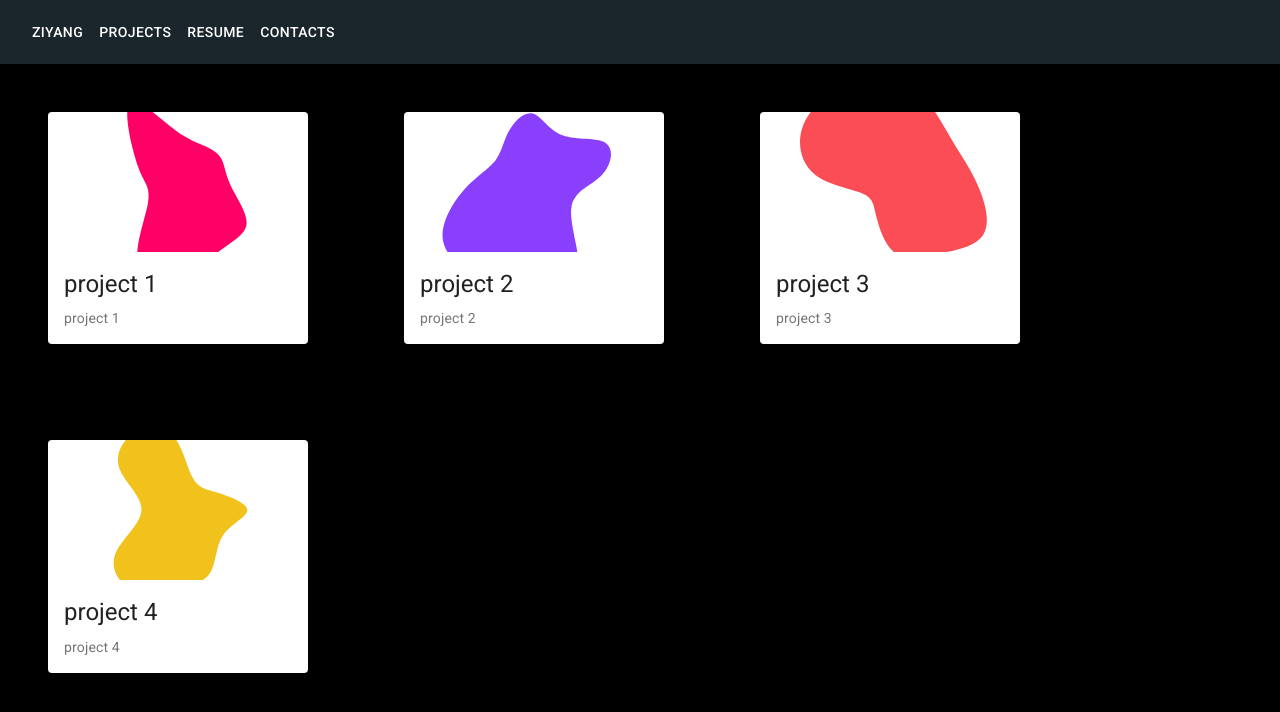
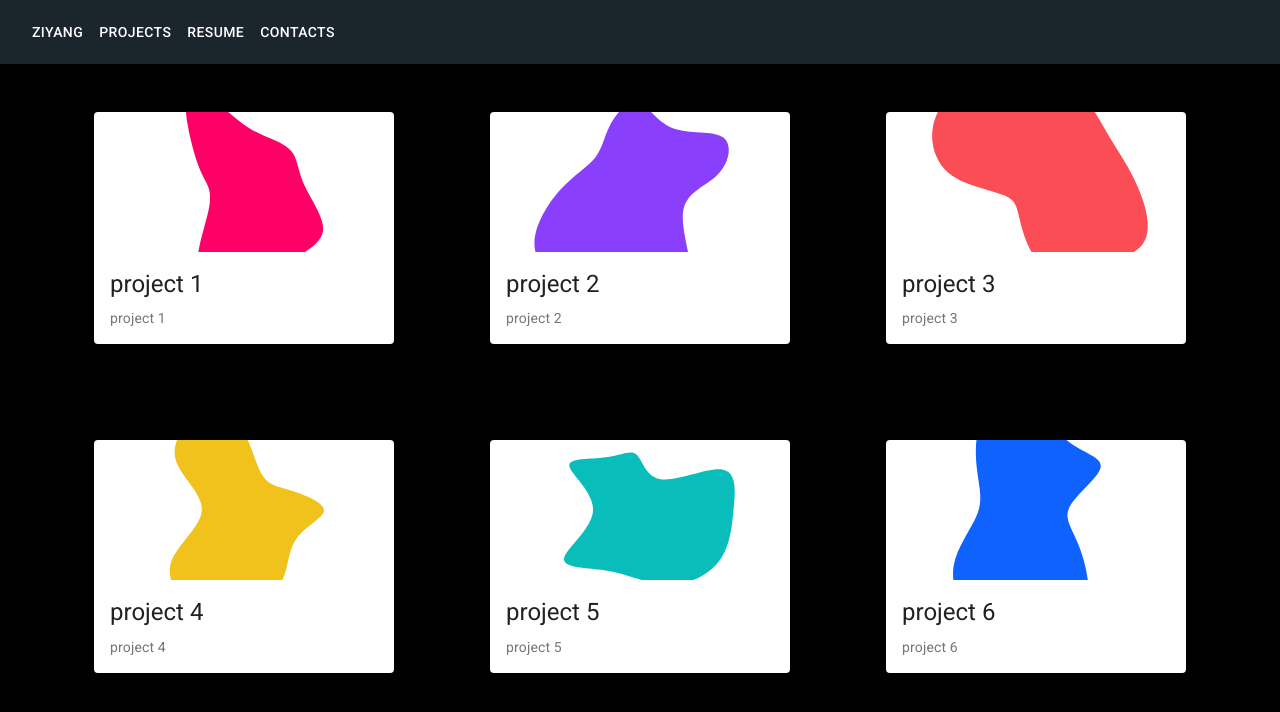
Before and after one commit to Ziyangll/ziyangdev, a React (Create React App) app: page /projects in a window 1280 px wide. Shown: the top 712 px of the page. Built offline with nearby package versions, Linux system fonts and the light colour scheme.

Commit message:
center align

```diff
--- a/src/components/Contacts.jsx
+++ b/src/components/Contacts.jsx
@@ -9,16 +9,15 @@ import Typography from "@material-ui/core/Typography";
 
 const useStyles = makeStyles({
   root: {
-    minWidth: 260,
-    maxWidth: 260,
+    minWidth: 300,
+    maxWidth: 300,
     margin: "3rem",
-    flex: 1,
-    flexDirection: "row",
-    flexWrap: "wrap",
   },
   cards: {
     display: "flex",
     flexWrap: "wrap",
+    alignItems: "center",
+    justifyContent: "center",
   },
 });
 
@@ -27,14 +26,14 @@ export default function Contacts() {
 
   return (
     <div className={classes.cards}>
-      <Card className={classes.root}>
+      <Card className={classes.root + " grow"}>
         <CardActionArea
           onClick={() => window.location.replace("mailto:zl@auburn.edu")}>
           <CardMedia
             component='img'
             alt='project 1'
             height='140'
-            image={"https://image.flaticon.com/icons/svg/941/941565.svg"}
+            image={"https://image.flaticon.com/icons/svg/561/561127.svg"}
             title='project 1'
           />
           <CardContent>
@@ -44,7 +43,7 @@ export default function Contacts() {
           </CardContent>
         </CardActionArea>
       </Card>
-      <Card className={classes.root}>
+      <Card className={classes.root + " grow"}>
         <CardActionArea
           onClick={() =>
             window.location.replace("https://www.linkedin.com/in/ziyangg/")
@@ -53,7 +52,7 @@ export default function Contacts() {
             component='img'
             alt='project 2'
             height='140'
-            image={"https://image.flaticon.com/icons/svg/124/124011.svg"}
+            image={"https://image.flaticon.com/icons/svg/889/889122.svg"}
             title='project 2'
           />
           <CardContent>
@@ -63,7 +62,7 @@ export default function Contacts() {
           </CardContent>
         </CardActionArea>
       </Card>
-      <Card className={classes.root}>
+      <Card className={classes.root + " grow"}>
         <CardActionArea
           onClick={() =>
             window.location.replace("https://github.com/Ziyangll")
@@ -73,7 +72,7 @@ export default function Contacts() {
             alt='project 3'
             height='140'
             image={
-              "https://github.githubassets.com/images/modules/open_graph/github-mark.png"
+              "https://image.flaticon.com/icons/svg/2111/2111425.svg"
             }
             title='project 3'
           />
@@ -84,7 +83,7 @@ export default function Contacts() {
           </CardContent>
         </CardActionArea>
       </Card>
-      <Card className={classes.root}>
+      <Card className={classes.root + " grow"}>
         <CardActionArea
           onClick={() =>
             window.location.replace("https://twitter.com/ziyangdev")
--- a/src/components/Projects.jsx
+++ b/src/components/Projects.jsx
@@ -9,16 +9,15 @@ import Typography from "@material-ui/core/Typography";
 
 const useStyles = makeStyles({
   root: {
-    minWidth: 260,
-    maxWidth: 260,
+    minWidth: 300,
+    maxWidth: 300,
     margin: "3rem",
-    flex: 1,
-    flexDirection: "row",
-    flexWrap: "wrap",
   },
   cards: {
     display: "flex",
     flexWrap: "wrap",
+    alignItems: "center",
+    justifyContent: "center",
   },
 });
 
@@ -27,7 +26,7 @@ export default function Projects() {
 
   return (
     <div className={classes.cards}>
-      <Card className={classes.root}>
+      <Card className={classes.root + " grow"}>
         <CardActionArea
           onClick={() =>
             window.location.replace("https://github.com/Ziyangll")
@@ -49,7 +48,7 @@ export default function Projects() {
           </CardContent>
         </CardActionArea>
       </Card>
-      <Card className={classes.root}>
+      <Card className={classes.root + " grow"}>
         <CardActionArea
           onClick={() =>
             window.location.replace("https://github.com/Ziyangll")
@@ -71,7 +70,7 @@ export default function Projects() {
           </CardContent>
         </CardActionArea>
       </Card>
-      <Card className={classes.root}>
+      <Card className={classes.root + " grow"}>
         <CardActionArea
           onClick={() =>
             window.location.replace("https://github.com/Ziyangll")
@@ -93,7 +92,7 @@ export default function Projects() {
           </CardContent>
         </CardActionArea>
       </Card>
-      <Card className={classes.root}>
+      <Card className={classes.root + " grow"}>
         <CardActionArea
           onClick={() =>
             window.location.replace("https://github.com/Ziyangll")
@@ -115,6 +114,50 @@ export default function Projects() {
           </CardContent>
         </CardActionArea>
       </Card>
+      <Card className={classes.root + " grow"}>
+        <CardActionArea
+          onClick={() =>
+            window.location.replace("https://github.com/Ziyangll")
+          }>
+          <CardMedia
+            component='img'
+            alt='project 5'
+            height='140'
+            image={process.env.PUBLIC_URL + "/projects-images/blob5.svg"}
+            title='project 5'
+          />
+          <CardContent>
+            <Typography gutterBottom variant='h5' component='h2'>
+              project 5
+            </Typography>
+            <Typography variant='body2' color='textSecondary' component='p'>
+              project 5
+            </Typography>
+          </CardContent>
+        </CardActionArea>
+      </Card>
+      <Card className={classes.root + " grow"}>
+        <CardActionArea
+          onClick={() =>
+            window.location.replace("https://github.com/Ziyangll")
+          }>
+          <CardMedia
+            component='img'
+            alt='project 6'
+            height='140'
+            image={process.env.PUBLIC_URL + "/projects-images/blob6.svg"}
+            title='project 6'
+          />
+          <CardContent>
+            <Typography gutterBottom variant='h5' component='h2'>
+              project 6
+            </Typography>
+            <Typography variant='body2' color='textSecondary' component='p'>
+              project 6
+            </Typography>
+          </CardContent>
+        </CardActionArea>
+      </Card>
     </div>
   );
 }
--- a/src/styles/styles.css
+++ b/src/styles/styles.css
@@ -82,3 +82,10 @@
   position: absolute;
   margin: auto;
 }
+
+.grow {
+  transition: all 0.2s ease-in-out;
+}
+.grow:hover {
+  transform: scale(1.1);
+}
```
